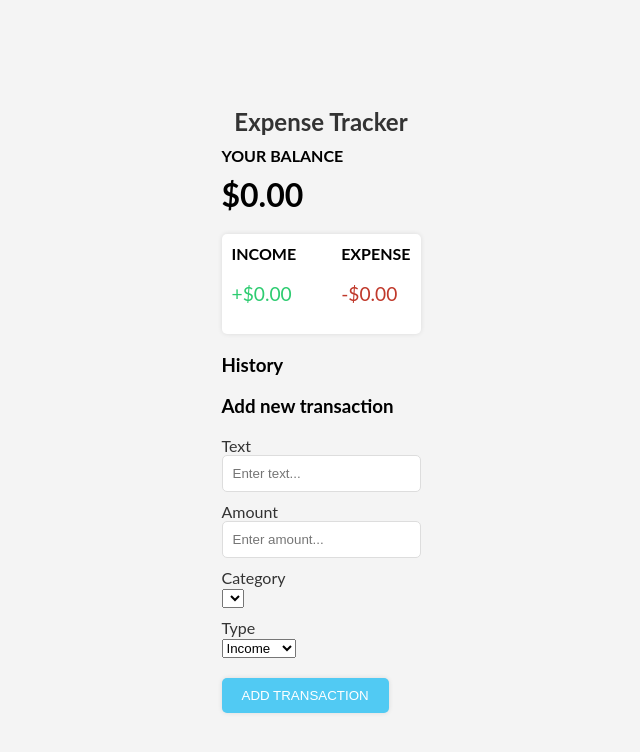
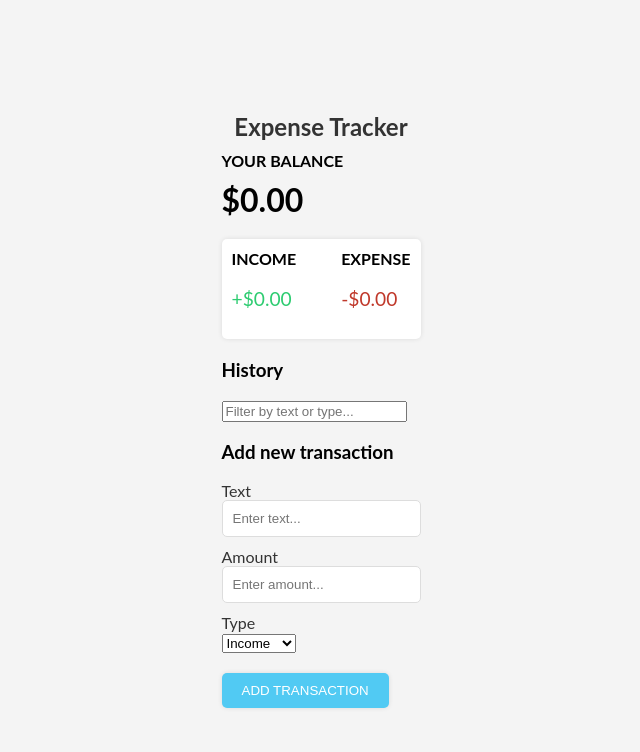
Before and after one commit to ShahilKM16/learn-frontend4, a React (Create React App) app: page / in a window 1280 px wide. Shown: the top 752 px of the page, without its empty margins (319-959 px from the left). Built offline with nearby package versions, Linux system fonts and the light colour scheme.

Commit message:
updating the transactionlist

```diff
--- a/src/App.js
+++ b/src/App.js
@@ -9,7 +9,6 @@ import './App.css';
 
 const App = () => {
   const [transactions, setTransactions] = useState([]);
-
 
   const addTransaction = (transaction) => {
     setTransactions([...transactions, transaction]);
@@ -31,6 +30,8 @@ const App = () => {
     return transactions.reduce((acc, transaction) => acc + transaction.amount, 0);
   };
 
+  console.log(transactions); // Log the transactions array
+
   return (
     <div>
       <div className="header">
--- a/src/components/AddTransaction.js
+++ b/src/components/AddTransaction.js
@@ -1,17 +1,16 @@
 // src/components/AddTransaction.js
 import React, { useState } from 'react';
 
-export const AddTransaction = ({ addTransaction, categories }) => {
+export const AddTransaction = ({ addTransaction }) => {
   const [text, setText] = useState('');
   const [amount, setAmount] = useState('');
-  const [type, setType] = useState('income');
-  const [category, setCategory] = useState(categories ? categories[0] : ''); // Default to the first category
+  const [type, setType] = useState('income'); // Default to income
 
   const onSubmit = e => {
     e.preventDefault();
 
-    if (!text || !amount || !category) {
-      alert('Please enter text, amount, and select a category.');
+    if (!text || !amount) {
+      alert('Please enter both text and amount.');
       return;
     }
 
@@ -20,24 +19,18 @@ export const AddTransaction = ({ addTransaction, categories }) => {
       return;
     }
 
-    let parsedAmount = parseFloat(amount);
-    if (type === 'expense') {
-      parsedAmount *= -1;
-    }
-
     const newTransaction = {
       id: Math.floor(Math.random() * 100000000),
       text,
-      amount: parsedAmount,
-      category
+      amount: type === 'expense' ? -parseFloat(amount) : parseFloat(amount),
+      type // Set the type
     };
 
     addTransaction(newTransaction);
 
     setText('');
     setAmount('');
-    setType('income');
-    setCategory(categories ? categories[0] : ''); // Reset category to the first category
+    setType('income'); // Reset to default type after adding transaction
   };
 
   return (
@@ -53,14 +46,6 @@ export const AddTransaction = ({ addTransaction, categories }) => {
           <input type="text" value={amount} onChange={(e) => setAmount(e.target.value)} placeholder="Enter amount..." />
         </div>
         <div className="form-control">
-          <label htmlFor="category">Category</label>
-          <select value={category} onChange={(e) => setCategory(e.target.value)}>
-            {categories && categories.map(category => (
-              <option key={category} value={category}>{category}</option>
-            ))}
-          </select>
-        </div>
-        <div className="form-control">
           <label htmlFor="type">Type</label>
           <select value={type} onChange={(e) => setType(e.target.value)}>
             <option value="income">Income</option>
--- a/src/components/TransactionList.js
+++ b/src/components/TransactionList.js
@@ -1,14 +1,30 @@
-
-import React from 'react';
+// src/components/TransactionList.js
+import React, { useState } from 'react';
 
 export const TransactionList = ({ transactions }) => {
+  const [filter, setFilter] = useState('');
+
+  const filteredTransactions = transactions.filter(transaction => {
+    const textMatch = transaction.text.toLowerCase().includes(filter.toLowerCase());
+    const typeMatch = transaction.type.toLowerCase().includes(filter.toLowerCase());
+    return textMatch || typeMatch;
+  });
+
   return (
     <>
       <h3>History</h3>
+      <div>
+        <input
+          type="text"
+          value={filter}
+          onChange={(e) => setFilter(e.target.value)}
+          placeholder="Filter by text or type..."
+        />
+      </div>
       <ul className="list">
-        {transactions.map(transaction => (
+        {filteredTransactions.map(transaction => (
           <li className={transaction.amount < 0 ? 'minus' : 'plus'} key={transaction.id}>
-            {transaction.text} <span>{transaction.amount < 0 ? '-' : '+'}${Math.abs(transaction.amount)}</span>
+            {transaction.text} ({transaction.type}) <span>{transaction.amount < 0 ? '-' : '+'}${Math.abs(transaction.amount)}</span>
           </li>
         ))}
       </ul>
```
